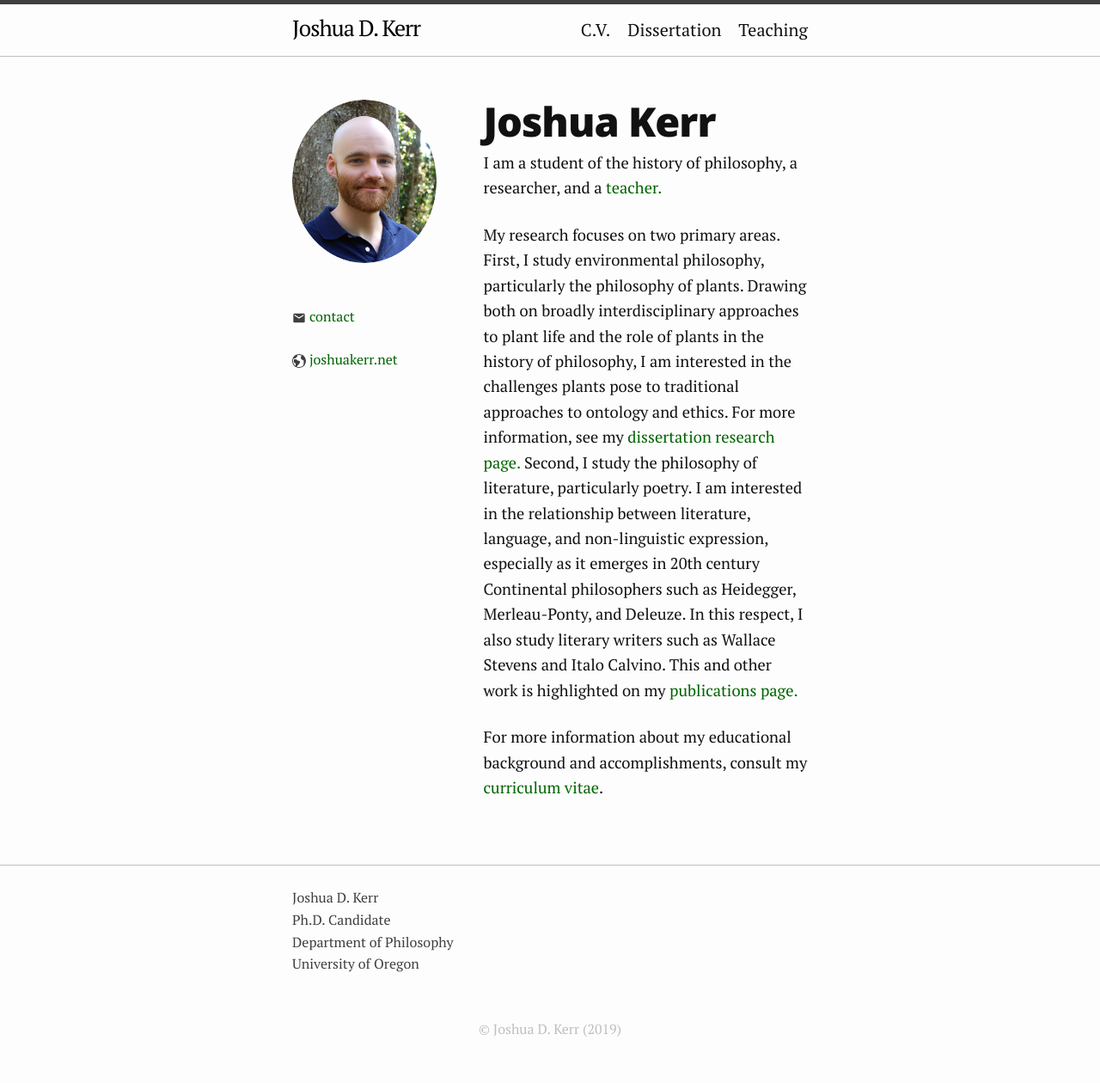
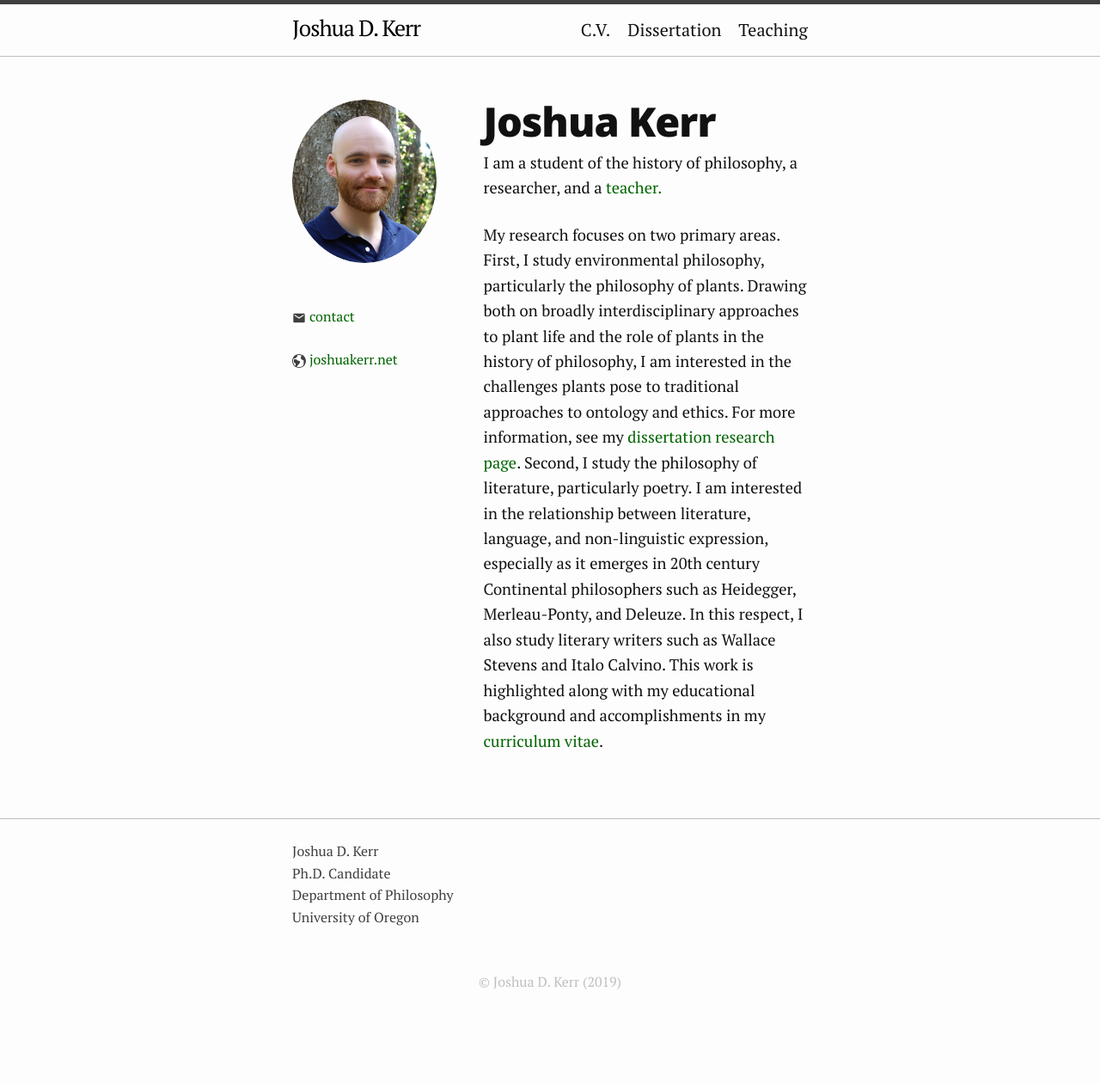
Before and after one commit to joshuakerr/joshuakerr.github.io.old, a Jekyll site: the page built from index.md, in a window 1280 px wide. Shown: the whole page at 86% size. Built offline with Jekyll 4.4.1, drawn with Linux system fonts in a browser that asks for light colours; after the commit the page ends 1206 px from its top, so only the background shows below that.

Commit message:
theme updates

```diff
--- a/index.md
+++ b/index.md
@@ -7,6 +7,4 @@
 
 I am a student of the history of philosophy, a researcher, and a [teacher.]({{ site.url }}/pages/teaching.html)
 
-My research focuses on two primary areas. First, I study environmental philosophy, particularly the philosophy of plants. Drawing both on broadly interdisciplinary approaches to plant life and the role of plants in the history of philosophy, I am interested in the challenges plants pose to traditional approaches to ontology and ethics. For more information, see my [dissertation research page.]({{ site.url }}/pages/dissertation.html) Second, I study the philosophy of literature, particularly poetry. I am interested in the relationship between literature, language, and non-linguistic expression, especially as it emerges in 20th century Continental philosophers such as Heidegger, Merleau-Ponty, and Deleuze. In this respect, I also study literary writers such as Wallace Stevens and Italo Calvino. This and other work is highlighted on my [publications page.]({{ site.url }}/pages/publications.html)
-
-For more information about my educational background and accomplishments, consult my [curriculum vitae]({{ site.url }}/pages/cv.html).
+My research focuses on two primary areas. First, I study environmental philosophy, particularly the philosophy of plants. Drawing both on broadly interdisciplinary approaches to plant life and the role of plants in the history of philosophy, I am interested in the challenges plants pose to traditional approaches to ontology and ethics. For more information, see my [dissertation research page]({{ site.url }}/pages/dissertation.html). Second, I study the philosophy of literature, particularly poetry. I am interested in the relationship between literature, language, and non-linguistic expression, especially as it emerges in 20th century Continental philosophers such as Heidegger, Merleau-Ponty, and Deleuze. In this respect, I also study literary writers such as Wallace Stevens and Italo Calvino. This work is highlighted along with my educational background and accomplishments in my [curriculum vitae]({{ site.url }}/pages/cv.html).
```
